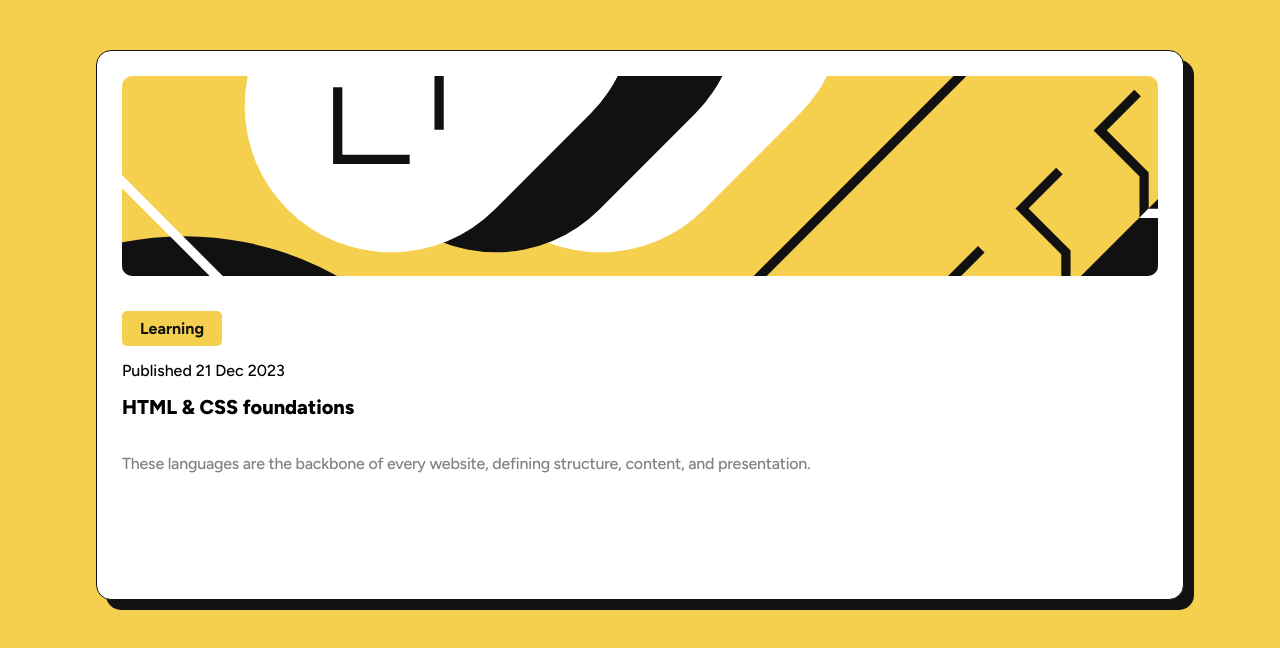
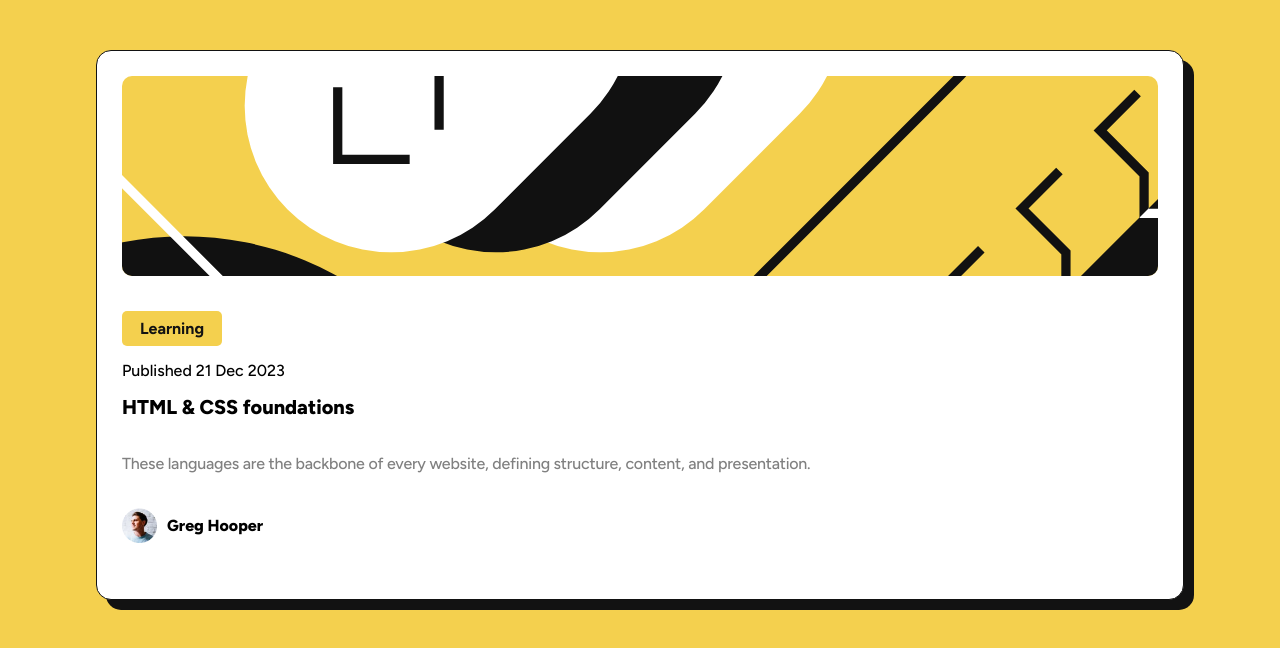
Before and after one commit to JuanBlancodev/blog-preview-card, a React (Vite) app: page / in a window 1280 px wide. Shown: the top 648 px of the page. Built offline with nearby package versions, Linux system fonts and the light colour scheme.

Commit message:
footer info added

```diff
--- a/src/components/App.jsx
+++ b/src/components/App.jsx
@@ -2,6 +2,7 @@ import styled from 'styled-components'
 import Ilustration from './Ilustration'
 import Header from './Header'
 import MainSection from './MainSection'
+import Footer from './Footer'
 
 const Wrapper = styled.div`
   margin: 50px auto;
@@ -33,6 +34,8 @@ const App = () => {
         <Header />
 
         <MainSection />
+
+        <Footer />
       </Content>
     </Wrapper>
   )
--- /dev/null
+++ b/src/components/Footer.jsx
@@ -0,0 +1,24 @@
+import styled from 'styled-components'
+import imageAvatar from '../assets/image-avatar.webp'
+
+const FooterContainer = styled.footer`
+  display: flex;
+  align-items: center;
+  gap: 10px;
+`
+
+const Img = styled.img`
+  width: 35px;
+  height: 35px;
+`
+
+const Footer = () => {
+  return (
+    <FooterContainer>
+      <Img src={imageAvatar} alt="Greg Hooper" />
+      <p className='fw-bold'>Greg Hooper</p>
+    </FooterContainer>
+  )
+}
+
+export default Footer
```
